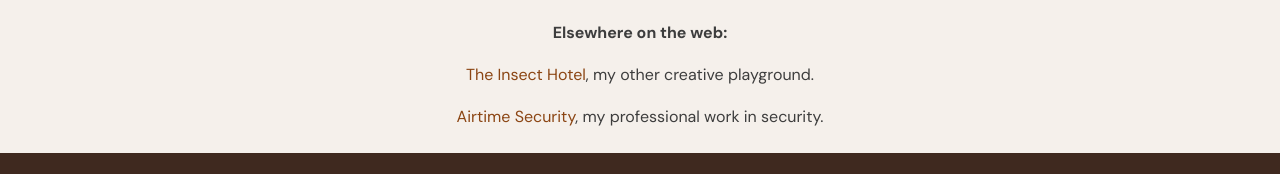
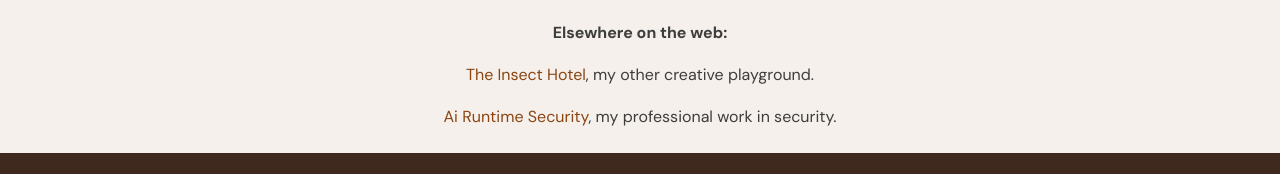
Before and after one commit to JonathanCGill/Jono-The-Artist, an MkDocs documentation site: the page built from docs/about.md, in a window 1280 px wide and 1087 px high. Shown: the part 910-1084 px from the top of the window. Built offline with MkDocs 1.6.1 and Material for MkDocs 9.7.7, drawn with Linux system fonts in a browser that asks for light colours.

Commit message:
Correct name from 'Airtime' to 'Ai Runtime'

```diff
--- a/docs/about.md
+++ b/docs/about.md
@@ -37,4 +37,4 @@ My surrealistic paintings are generally inspired by real people, and things they
 
 [The Insect Hotel](https://theinsecthotel.co.za), my other creative playground.
 
-[Airtime Security](https://airuntimesecurity.io), my professional work in security.
+[Ai Runtime Security](https://airuntimesecurity.io), my professional work in security.
```
